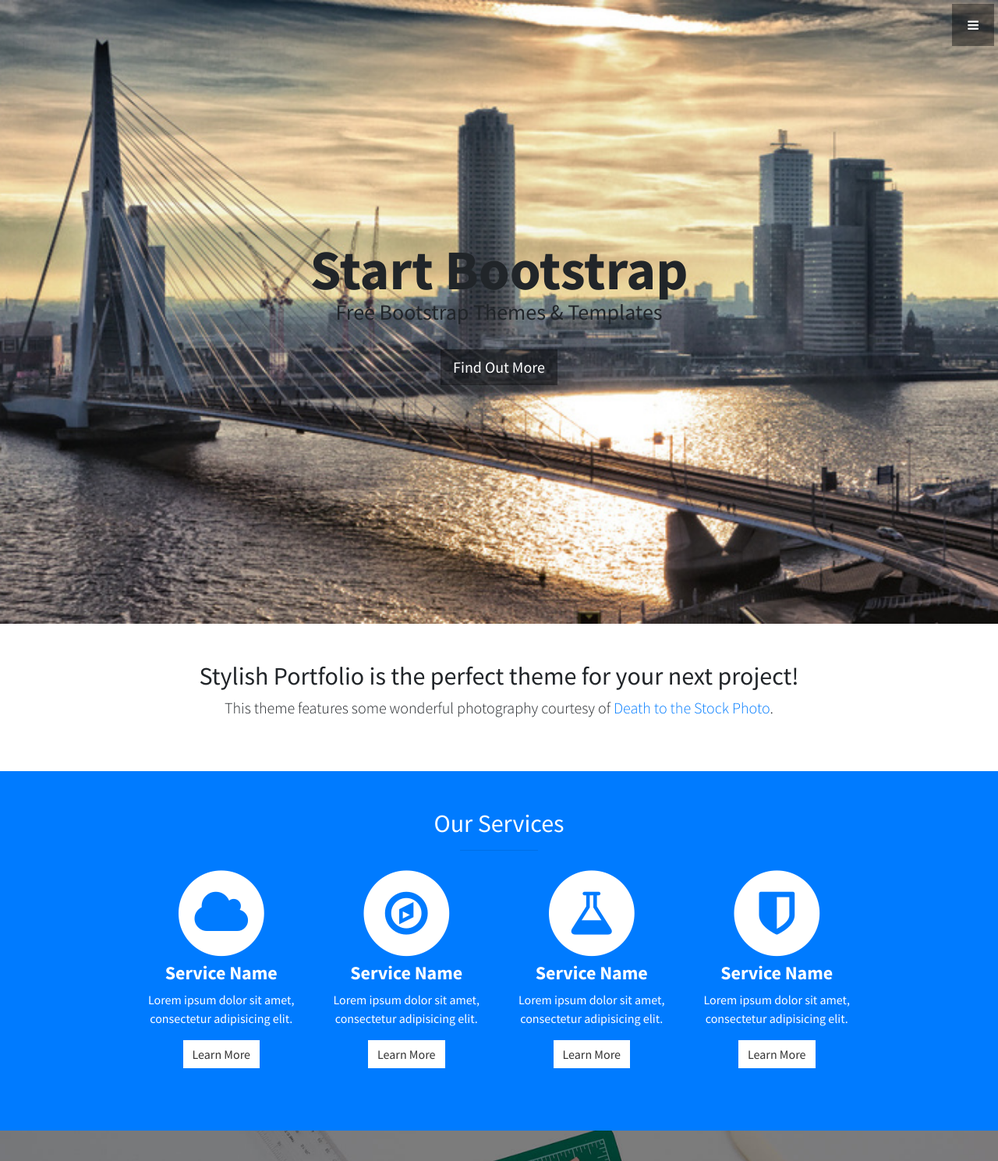
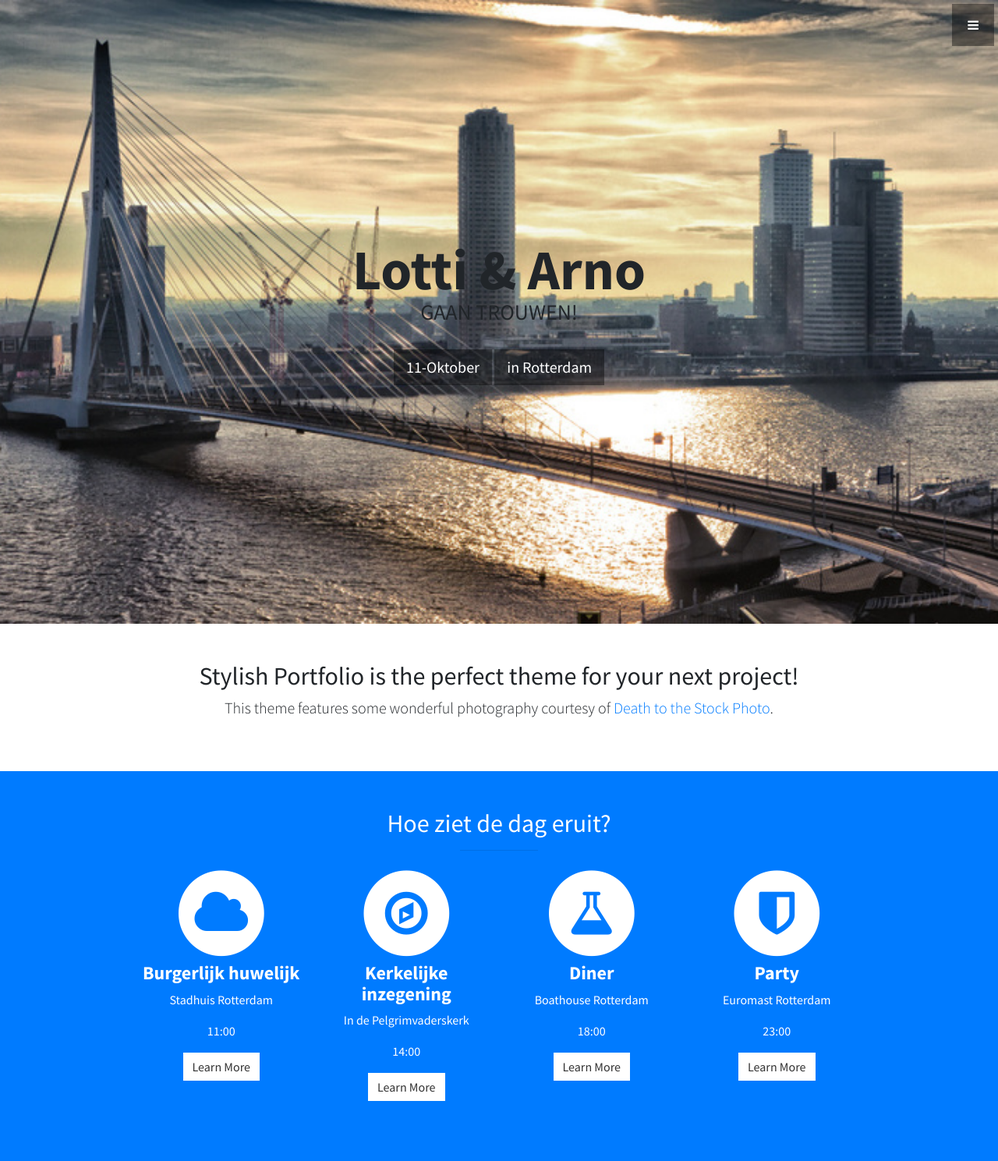
Before and after one commit to arnoberg/project_bruiloft_bootstrap, a PHP site: page /index.html in a window 1280 px wide. Shown: the top 1489 px of the page at 78% size. Run offline with PHP 8.4, Linux system fonts and the light colour scheme; some libraries are stand-ins or nearby versions.

Commit message:
many adjustments!

```diff
--- a/public/css/stylish-portfolio.css
+++ b/public/css/stylish-portfolio.css
@@ -197,7 +197,7 @@
     width: 100%;
     height: 400px;
     color: #fff;
-    background: url(../img/callout.jpg) no-repeat center center scroll;
+    background: url(../img/foto5.jpg) no-repeat center center scroll;
     -webkit-background-size: cover;
     -moz-background-size: cover;
     -o-background-size: cover;
--- a/public/index.html
+++ b/public/index.html
@@ -1,5 +1,5 @@
 <!DOCTYPE html>
-<html lang="en">
+<html lang="nl">
 
   <head>
 
@@ -32,9 +32,9 @@
         <a id="menu-close" href="#" class="btn btn-light btn-lg pull-right toggle">
           <i class="fa fa-times"></i>
         </a>
-        <li class="sidebar-brand">
+        <!-- <li class="sidebar-brand">
           <a class="js-scroll-trigger" href="#top">Start Bootstrap</a>
-        </li>
+        </li> -->
         <li>
           <a class="js-scroll-trigger" href="#top">Home</a>
         </li>
@@ -42,10 +42,10 @@
           <a class="js-scroll-trigger" href="#about">About</a>
         </li>
         <li>
-          <a class="js-scroll-trigger" href="#services">Services</a>
+          <a class="js-scroll-trigger" href="#programma">Programma</a>
         </li>
         <li>
-          <a class="js-scroll-trigger" href="#portfolio">Portfolio</a>
+          <a class="js-scroll-trigger" href="#selfies">Selfies</a>
         </li>
         <li>
           <a class="js-scroll-trigger" href="#locatie" onclick=$( "#menu-close").click();>Locatie</a>
@@ -56,10 +56,12 @@
     <!-- Header -->
     <header class="header" id="top">
       <div class="text-vertical-center">
-        <h1>Start Bootstrap</h1>
-        <h3>Free Bootstrap Themes &amp; Templates</h3>
+        <h1>Lotti & Arno</h1>
+        <h3>GAAN TROUWEN!</h3>
         <br>
-        <a href="#about" class="btn btn-dark btn-lg js-scroll-trigger">Find Out More</a>
+        <a href="#about" class="btn btn-dark btn-lg js-scroll-trigger">11-Oktober</a>
+        <a href="#locatie" class="btn btn-dark btn-lg js-scroll-trigger">in Rotterdam</a>
+
       </div>
     </header>
 
@@ -74,11 +76,11 @@
     </section>
 
     <!-- Services -->
-    <section id="services" class="services bg-primary text-white">
+    <section id="programma" class="services bg-primary text-white">
       <div class="container">
         <div class="row text-center">
           <div class="col-lg-10 mx-auto">
-            <h2>Our Services</h2>
+            <h2>Hoe ziet de dag eruit?</h2>
             <hr class="small">
             <div class="row">
               <div class="col-md-3 col-sm-6">
@@ -88,9 +90,10 @@
                     <i class="fa fa-cloud fa-stack-1x text-primary"></i>
                   </span>
                   <h4>
-                    <strong>Service Name</strong>
+                    <strong>Burgerlijk huwelijk</strong>
                   </h4>
-                  <p>Lorem ipsum dolor sit amet, consectetur adipisicing elit.</p>
+                  <p>Stadhuis Rotterdam</p>
+                  <p>11:00<p>
                   <a href="#" class="btn btn-light">Learn More</a>
                 </div>
               </div>
@@ -101,9 +104,10 @@
                     <i class="fa fa-compass fa-stack-1x text-primary"></i>
                   </span>
                   <h4>
-                    <strong>Service Name</strong>
+                    <strong>Kerkelijke inzegening</strong>
                   </h4>
-                  <p>Lorem ipsum dolor sit amet, consectetur adipisicing elit.</p>
+                  <p>In de Pelgrimvaderskerk</p>
+                  <p>14:00<p>
                   <a href="#" class="btn btn-light">Learn More</a>
                 </div>
               </div>
@@ -114,9 +118,10 @@
                     <i class="fa fa-flask fa-stack-1x text-primary"></i>
                   </span>
                   <h4>
-                    <strong>Service Name</strong>
+                    <strong>Diner</strong>
                   </h4>
-                  <p>Lorem ipsum dolor sit amet, consectetur adipisicing elit.</p>
+                  <p>Boathouse Rotterdam</p>
+                  <p>18:00<p>
                   <a href="#" class="btn btn-light">Learn More</a>
                 </div>
               </div>
@@ -127,9 +132,10 @@
                     <i class="fa fa-shield fa-stack-1x text-primary"></i>
                   </span>
                   <h4>
-                    <strong>Service Name</strong>
+                    <strong>Party</strong>
                   </h4>
-                  <p>Lorem ipsum dolor sit amet, consectetur adipisicing elit.</p>
+                  <p>Euromast Rotterdam</p>
+                  <p>23:00<p>
                   <a href="#" class="btn btn-light">Learn More</a>
                 </div>
               </div>
@@ -146,43 +152,44 @@
     <!-- Callout -->
     <aside class="callout">
       <div class="text-vertical-center">
-        <h1>Vertically Centered Text</h1>
+        <!-- here I out commented good title for this part -->
+        <!-- <h1>Vertically Centered Text</h1> -->
       </div>
     </aside>
 
     <!-- Portfolio -->
-    <section id="portfolio" class="portfolio">
+    <section id="selfies" class="portfolio">
       <div class="container">
         <div class="row">
           <div class="col-lg-10 mx-auto text-center">
-            <h2>Our Work</h2>
+            <h2>Selfie wall</h2>
             <hr class="small">
             <div class="row">
               <div class="col-md-6">
                 <div class="portfolio-item">
                   <a href="#">
-                    <img class="img-portfolio img-fluid" src="img/portfolio-1.jpg">
+                    <img class="img-portfolio img-fluid" src="img/foto1.jpg">
                   </a>
                 </div>
               </div>
               <div class="col-md-6">
                 <div class="portfolio-item">
                   <a href="#">
-                    <img class="img-portfolio img-fluid" src="img/portfolio-2.jpg">
+                    <img class="img-portfolio img-fluid" src="img/foto2.jpg">
                   </a>
                 </div>
               </div>
               <div class="col-md-6">
                 <div class="portfolio-item">
                   <a href="#">
-                    <img class="img-portfolio img-fluid" src="img/portfolio-3.jpg">
+                    <img class="img-portfolio img-fluid" src="img/foto3.jpg">
                   </a>
                 </div>
               </div>
               <div class="col-md-6">
                 <div class="portfolio-item">
                   <a href="#">
-                    <img class="img-portfolio img-fluid" src="img/portfolio-4.jpg">
+                    <img class="img-portfolio img-fluid" src="img/foto4.jpg">
                   </a>
                 </div>
               </div>
@@ -200,20 +207,25 @@
     <!-- Call to Action -->
     <aside class="call-to-action bg-primary text-white">
       <div class="container text-center">
-        <h3>The buttons below are impossible to resist.</h3>
-        <a href="#" class="btn btn-lg btn-light">Click Me!</a>
-        <a href="#" class="btn btn-lg btn-dark">Look at Me!</a>
+        <h3>We vernemen graag of je erbij bent!</h3>
+        <a href="rsvp_form" class="btn btn-lg btn-light">RSVP!</a>
+        <!-- <a href="#" class="btn btn-lg btn-dark">Look at Me!</a> -->
       </div>
     </aside>
 
     <!-- Map -->
     <section id="locatie" class="map">
-      <iframe width="100%" height="100%" frameborder="0" scrolling="no" marginheight="0" marginwidth="0" src="
+      <iframe width="100%" height="100%" frameborder="0" scrolling="no" marginheight="0" marginwidth="0" src=
 
-      https://maps.google.com/maps?f=q&amp;source=s_q&amp;hl=en&amp;geocode=&amp;q=Twitter,+Inc.,+Market+Street,+San+Francisco,+CA&amp;aq=0&amp;oq=twitter&amp;sll=28.659344,-81.187888&amp;sspn=0.128789,0.264187&amp;ie=UTF8&amp;hq=Twitter,+Inc.,+Market+Street,+San+Francisco,+CA&amp;t=m&amp;z=15&amp;iwloc=A&amp;output=embed"></iframe>
+      "https://www.google.com/maps/embed?pb=!1m18!1m12!1m3!1d4808.525821069885!2d4.485957340968417!3d51.90354525037748!2m3!1f0!2f0!3f0!3m2!1i1024!2i768!4f13.1!3m3!1m2!1s0x0%3A0xe06ee0bfe16a4841!2sHotel+New+York!5e0!3m2!1snl!2snl!4v1505574803951">
+
+      <!-- this was the orginal code -->
+      <!-- "https://maps.google.com/maps?f=q&amp;source=s_q&amp;hl=en&amp;geocode=&amp;q=Twitter,+Inc.,+Market+Street,+San+Francisco,+CA&amp;aq=0&amp;oq=twitter&amp;sll=28.659344,-81.187888&amp;sspn=0.128789,0.264187&amp;ie=UTF8&amp;hq=Twitter,+Inc.,+Market+Street,+San+Francisco,+CA&amp;t=m&amp;z=15&amp;iwloc=A&amp;output=embed"> -->
+
+      </iframe>
       <br/>
       <small>
-        <a href="https://maps.google.com/maps?f=q&amp;source=embed&amp;hl=en&amp;geocode=&amp;q=Twitter,+Inc.,+Market+Street,+San+Francisco,+CA&amp;aq=0&amp;oq=twitter&amp;sll=28.659344,-81.187888&amp;sspn=0.128789,0.264187&amp;ie=UTF8&amp;hq=Twitter,+Inc.,+Market+Street,+San+Francisco,+CA&amp;t=m&amp;z=15&amp;iwloc=A"></a>
+        <a href="https://www.google.com/maps/embed?pb=!1m18!1m12!1m3!1d4808.525821069885!2d4.485957340968417!3d51.90354525037748!2m3!1f0!2f0!3f0!3m2!1i1024!2i768!4f13.1!3m3!1m2!1s0x0%3A0xe06ee0bfe16a4841!2sHotel+New+York!5e0!3m2!1snl!2snl!4v1505574803951"></a>
       </small>
     </section>
 
@@ -223,17 +235,17 @@
         <div class="row">
           <div class="col-lg-10 mx-auto text-center">
             <h4>
-              <strong>Start Bootstrap</strong>
+              <strong>Hotel New York</strong>
             </h4>
-            <p>3481 Melrose Place
-              <br>Beverly Hills, CA 90210</p>
+            <p>Koninginnenhoofd 1
+              <br>3072AD Rotterdam</p>
             <ul class="list-unstyled">
               <li>
                 <i class="fa fa-phone fa-fw"></i>
-                (123) 456-7890</li>
+                06-10561508</li>
               <li>
                 <i class="fa fa-envelope-o fa-fw"></i>
-                <a href="mailto:name@example.com">name@example.com</a>
+                <a href="mailto:name@example.com">arvandenberg@gmail.com</a>
               </li>
             </ul>
             <br>
@@ -255,7 +267,7 @@
               </li>
             </ul>
             <hr class="small">
-            <p class="text-muted">Copyright &copy; Your Website 2017</p>
+            <p class="text-muted">Copyright &copy; Arno van den Berg 2017</p>
           </div>
         </div>
       </div>
--- a/public/index.php
+++ /dev/null
@@ -1 +0,0 @@
-<?php header( 'Location: /index.html' ) ;  ?>
```
Also changed, not shown: public/img/foto1.jpg (added), public/img/foto2.jpg (added), public/img/portfolio-1.jpg (deleted), public/img/portfolio-2.jpg (deleted), public/img/portfolio-3.jpg (deleted), public/img/portfolio-4.jpg (deleted), 5 other files.
